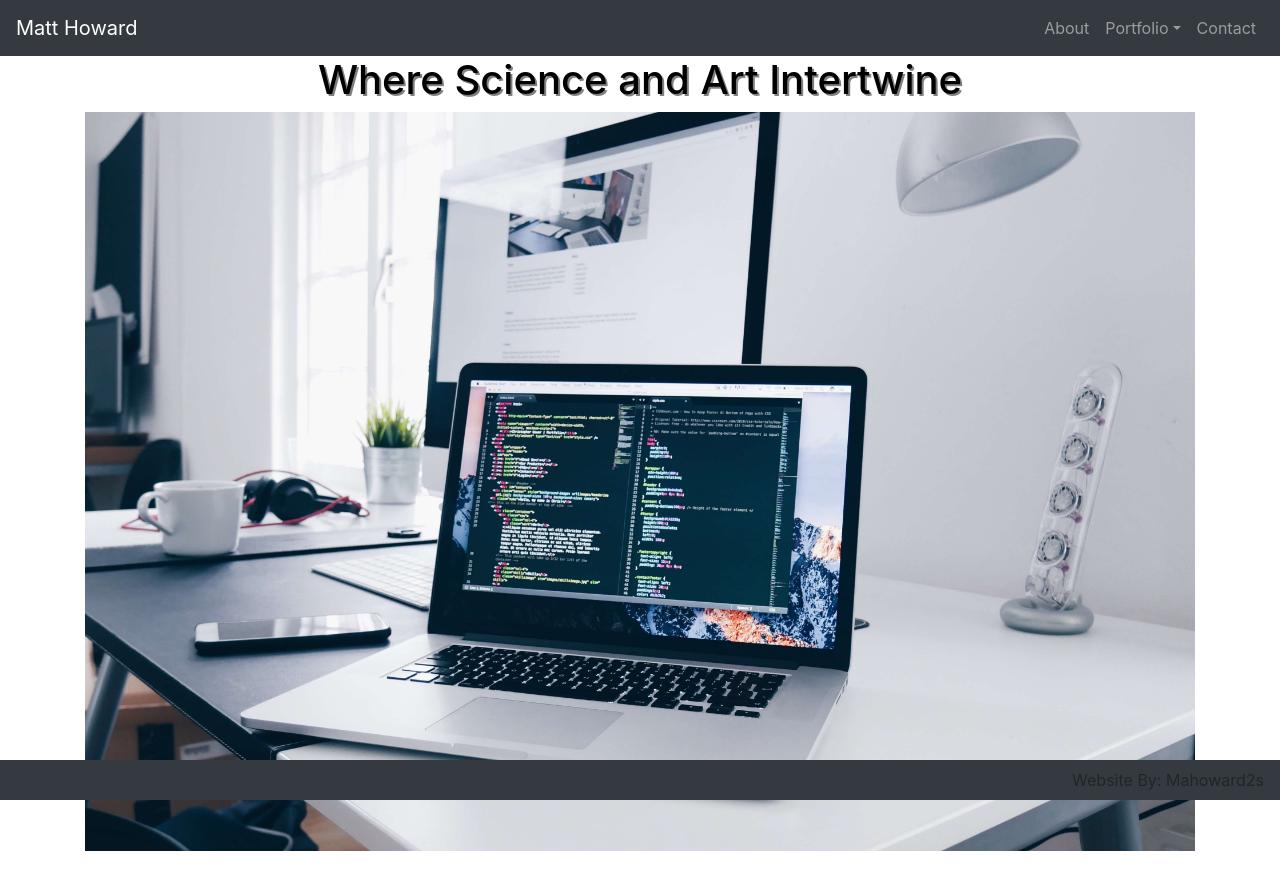
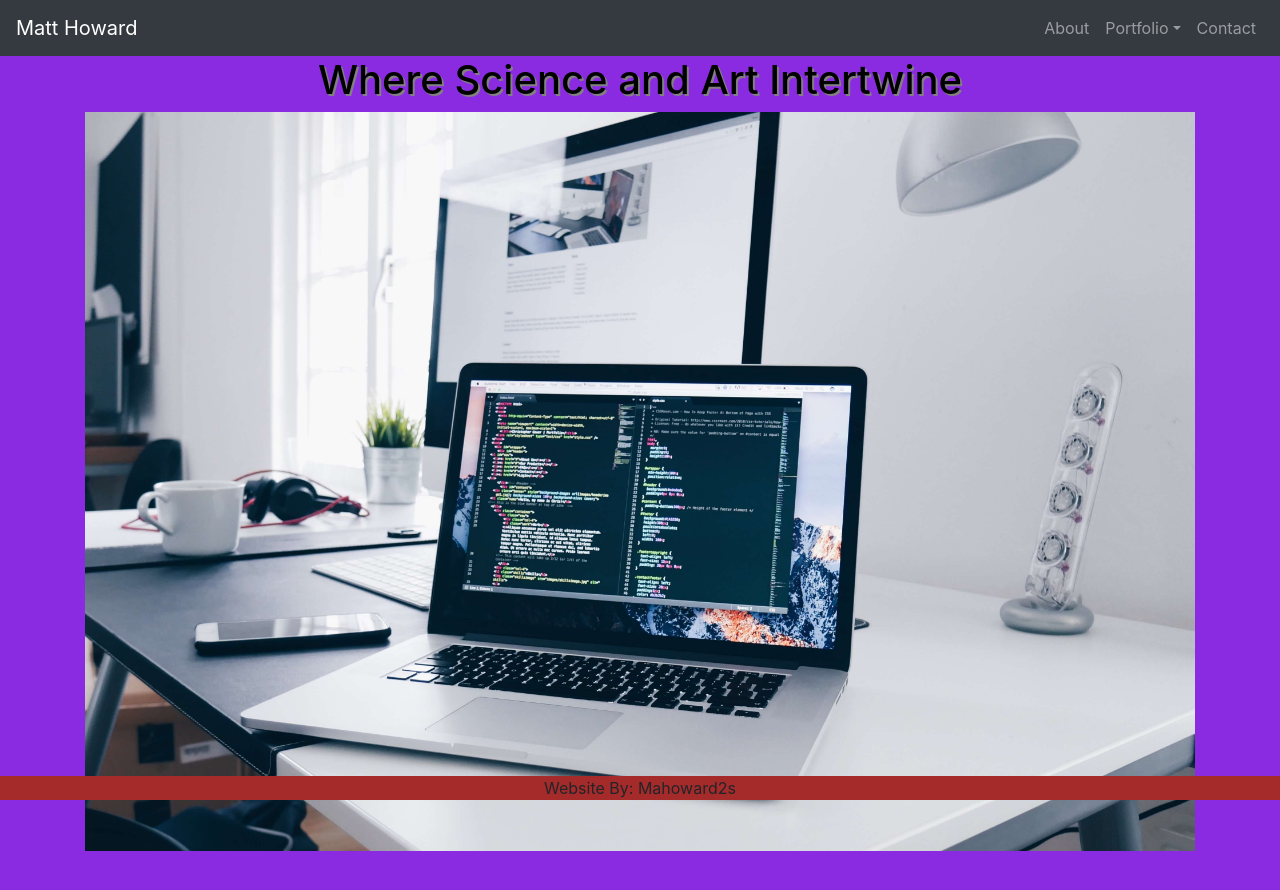
Before and after one commit to mahoward2s/Matt-Howard, a React (Create React App) app in the folder matthoward/: page /home in a window 1280 px wide. Shown: the top 890 px of the page. Before the commit the page ends 851 px from the top, so only its background shows below. Built offline with nearby package versions, Linux system fonts and the light colour scheme.

Commit message:
adjusting styling, still need to finish up styling

```diff
--- a/matthoward/src/App.js
+++ b/matthoward/src/App.js
@@ -18,7 +18,7 @@ function App() {
         <Navbar />
         <Wrapper>
           <Switch>
-          <Route exact path={["/Matt-Howard","/home"]}>
+          <Route exact path={["/Matt-Howard", "/home"]}>
           <Home />
           </Route>
           <Route exact path={["/about"]}>
--- a/matthoward/src/components/Footer/index.js
+++ b/matthoward/src/components/Footer/index.js
@@ -1,20 +1,11 @@
 import React from "react";
-import { Navbar, Nav } from "react-bootstrap"
 import "./style.css";
 
 function Footer() {
   return (
-    <Navbar
-    className="justify-content-center"
-    bg="dark"
-    variant="primary"
-    expand="sm"
-    fixed="bottom">
-        <Navbar.Brand id="footer"></Navbar.Brand>
-        <Navbar.Toggle aria-controls="basic-navbar-nav" />
-        <Navbar.Collapse id="basic-navbar-nav"></Navbar.Collapse>
-        <Nav className="justify-content-center">Website By: Mahoward2s</Nav>
-    </Navbar>
+  <div class="footer">
+    Website By: Mahoward2s
+  </div>
   );
 }
 
--- a/matthoward/src/components/Footer/style.css
+++ b/matthoward/src/components/Footer/style.css
@@ -0,0 +1,8 @@
+.footer {
+    background-color: brown;
+    position: fixed;
+    bottom: 0;
+    width: 100%;
+    margin-top: 3px;
+    text-align: center;
+}
--- a/matthoward/src/index.js
+++ b/matthoward/src/index.js
@@ -1,8 +1,8 @@
 import React from 'react';
 import ReactDOM from 'react-dom';
 /* import './index.css'; */
-import './styles.css';
 import App from './App';
 import 'bootstrap/dist/css/bootstrap.min.css';
+import './styles.css';
 
 ReactDOM.render(<App />, document.getElementById('root'));
--- a/matthoward/src/pages/About.js
+++ b/matthoward/src/pages/About.js
@@ -1,4 +1,5 @@
 import React from "react";
+
 import { Container, Row, Col, Image} from 'react-bootstrap';
 
 function About() {
--- a/matthoward/src/pages/Home.js
+++ b/matthoward/src/pages/Home.js
@@ -11,7 +11,7 @@ function Home() {
                 </Row>
                 <Row>
                     <Col>
-                        <Image src="images/IMG_Coding.jpg" fluid />
+                        <Image src={process.env.PUBLIC_URL + "/images/IMG_Coding.jpg"} fluid />
                     </Col>
                 </Row>
             </Container>
--- a/matthoward/src/styles.css
+++ b/matthoward/src/styles.css
@@ -15,3 +15,16 @@ il {
 ul {
     font-weight: 500
 }
+
+html, body {
+    background-color: blueviolet;
+    margin-bottom: 50px;
+}
+
+.btn {
+    margin: 5px;
+}
+
+.card {
+    margin-bottom: 10px;
+}
```
